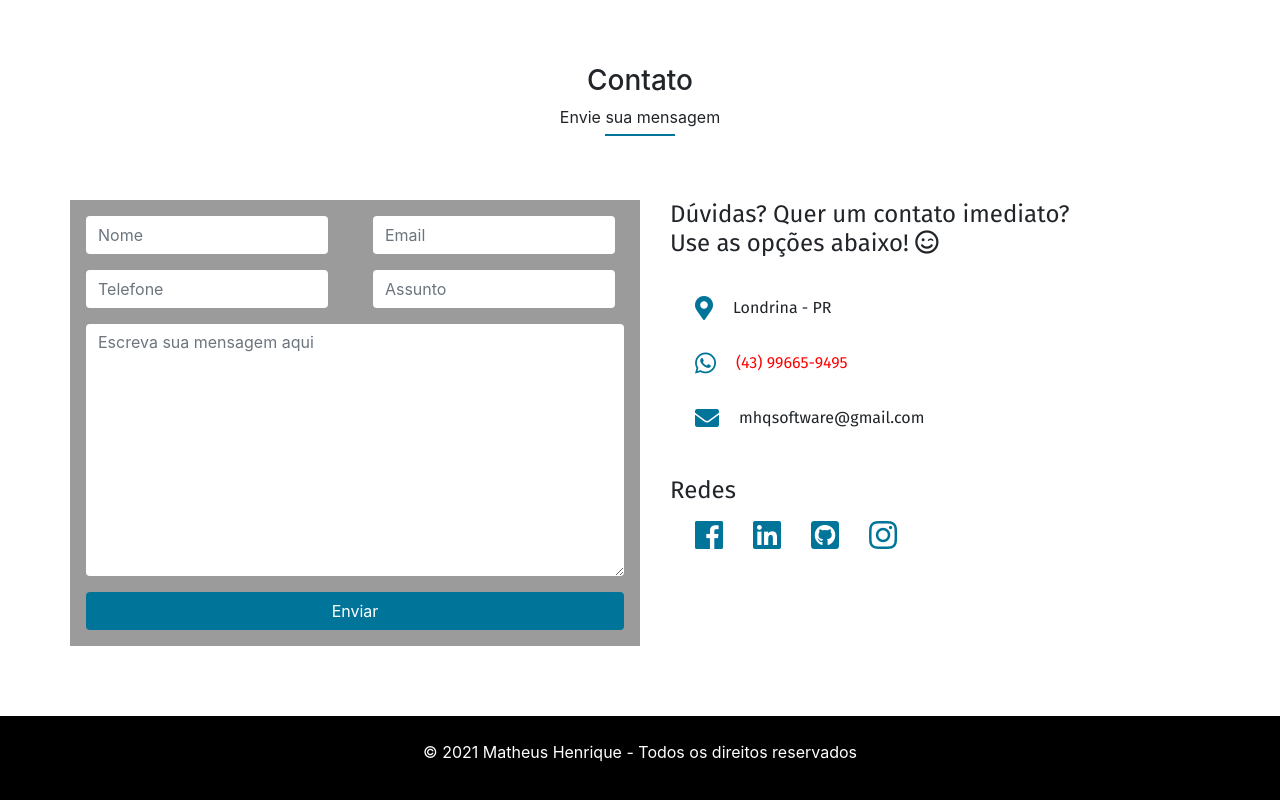
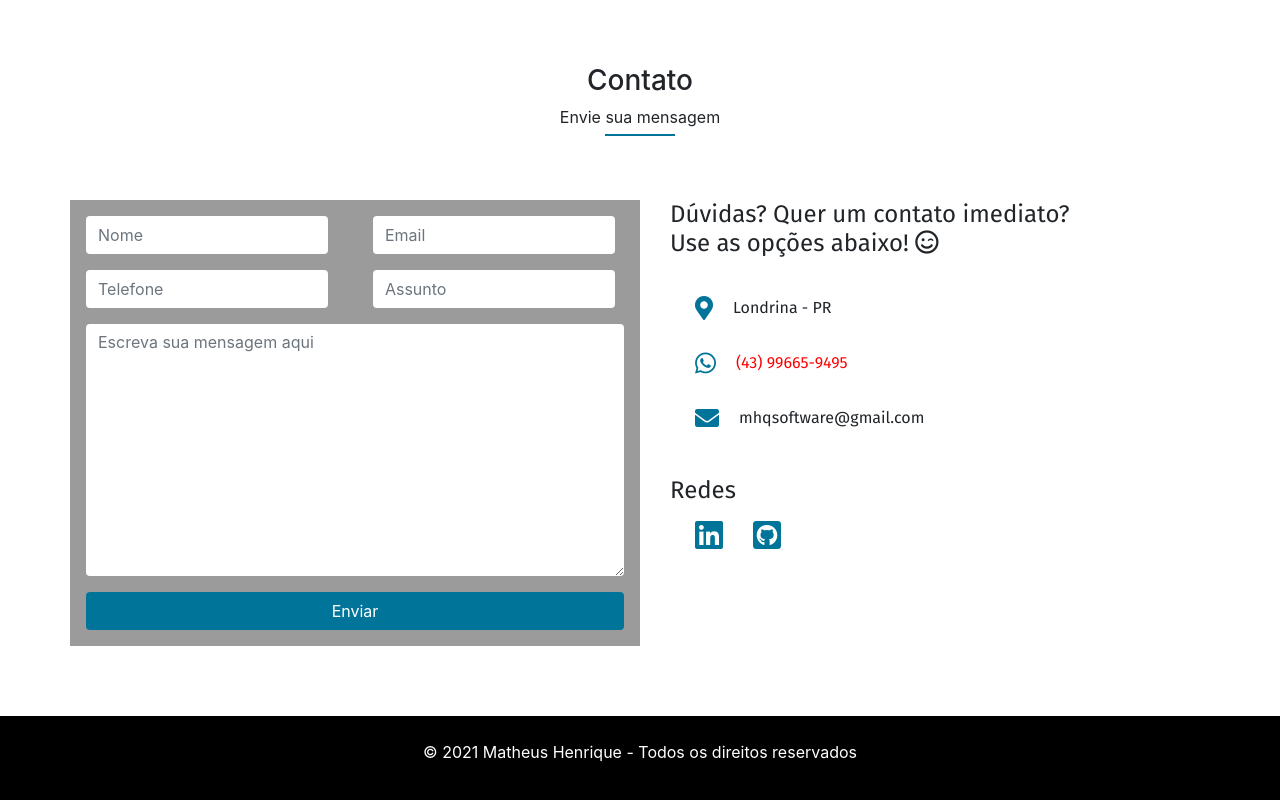
Before and after one commit to matheusmhq/matheusmhq.github.io, a plain HTML site: page index.html in a window 1280 px wide. Shown: the part 4996-5796 px from the top of the page. Drawn offline with Linux system fonts and the light colour scheme.

Commit message:
Remove button for facebook and instagram

```diff
--- a/index.html
+++ b/index.html
@@ -754,22 +754,12 @@
                 <h6>Redes</h6>
                 <div class="row">
                   <a
-                    href="https://www.facebook.com/matheus.henrique.1042032"
-                    target="_blank"
-                    ><i class="col-md-1 fab fa-facebook"></i
-                  ></a>
-                  <a
                     href="https://www.linkedin.com/in/matheus-henrique-7605b9167/"
                     target="_blank"
                     ><i class="col-md-1 fab fa-linkedin"></i
                   ></a>
                   <a href="https://github.com/matheusmhq" target="_blank"
                     ><i class="col-md-1 fab fa-github-square"></i
-                  ></a>
-                  <a
-                    href="https://www.instagram.com/matheusmhq/"
-                    target="_blank"
-                    ><i class="col-md-1 fab fa-instagram"></i
                   ></a>
                 </div>
               </div>
```
